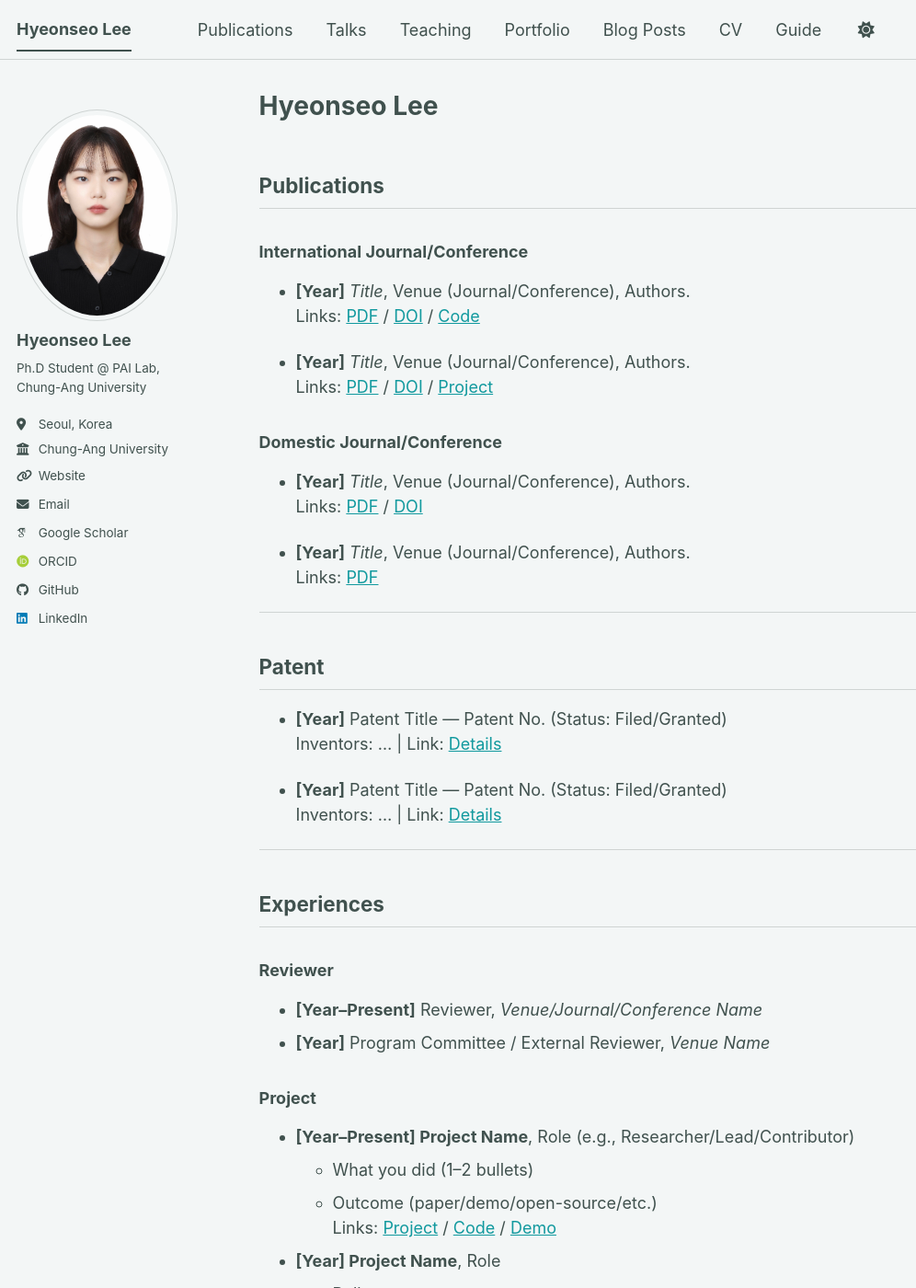
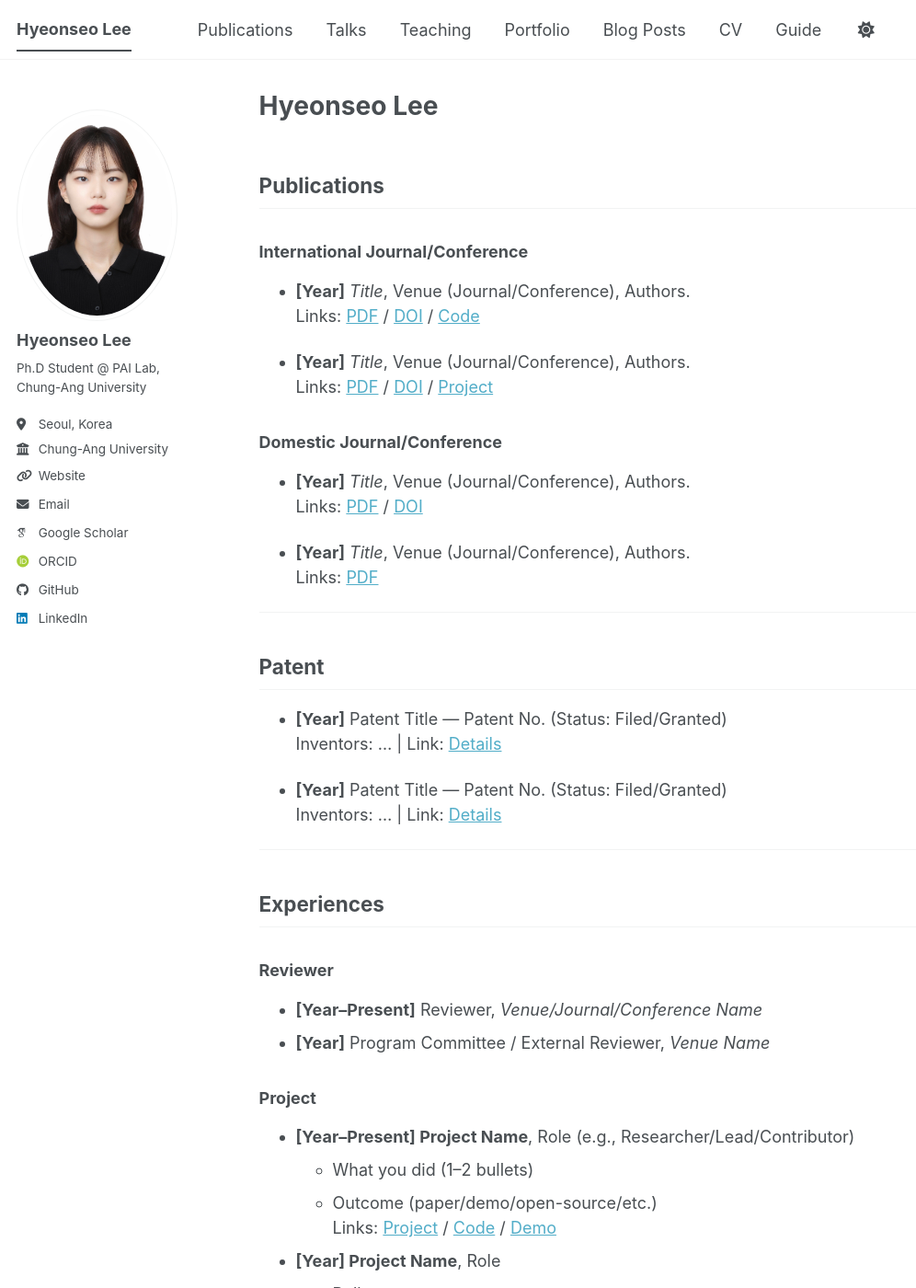
Before and after one commit to hyeonseo-o/hyeonseo-o.github.io, a Jekyll site: the page built from _pages/about.md, in a window 1280 px wide and 1400 px high. Shown: the whole window at 92% size, without its empty margins (0-996 px from the left). Built offline with Jekyll 4.4.1, drawn with Linux system fonts in a browser that asks for light colours; some web fonts are replaced; a script bundle is joined from its source files by our own code; library files that are not in the unit come from our copies.

Commit message:
Update _config.yml

```diff
--- a/_config.yml
+++ b/_config.yml
@@ -8,7 +8,7 @@
 
 # Basic Site Settings
 locale                   : "ko-KR"
-site_theme               : "mint" # The available themes options are "default", "air", "sunrise", "mint", "dirt" and "contrast"
+site_theme               : "default" # The available themes options are "default", "air", "sunrise", "mint", "dirt" and "contrast"
 title                    : "Hyeonseo Lee"
 title_separator          : "-"
 name                     : &name "Hyeonseo Lee"
```
